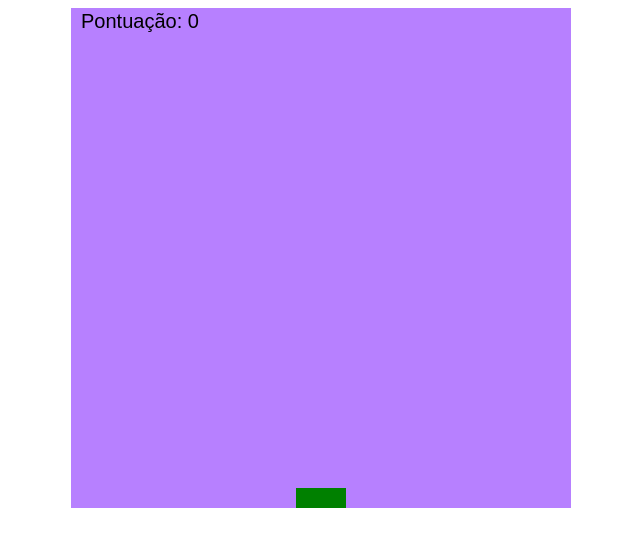
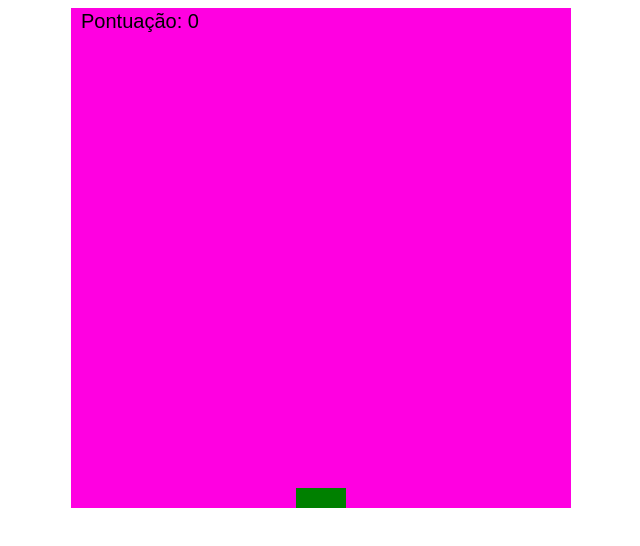
Before and after one commit to Luaquinox/game-html-java, a plain HTML site: page index.html in a window 1280 px wide. Shown: the whole page, without its empty margins (319-959 px from the left). Drawn offline with Linux system fonts and the light colour scheme.

Commit message:
Update index.html

```diff
--- a/index.html
+++ b/index.html
@@ -6,7 +6,7 @@
         <title>Jogo de Capturar Objetos Caindo</title>
         <style>
             canvas {
-                background-color: rgb(183, 128, 255);
+                background-color: rgb(255, 0, 225);
                 display: block;
                 margin: 0 auto;
             }
```
